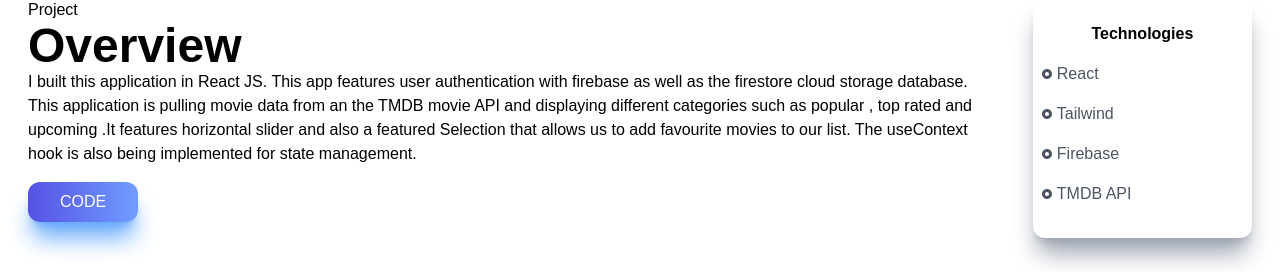
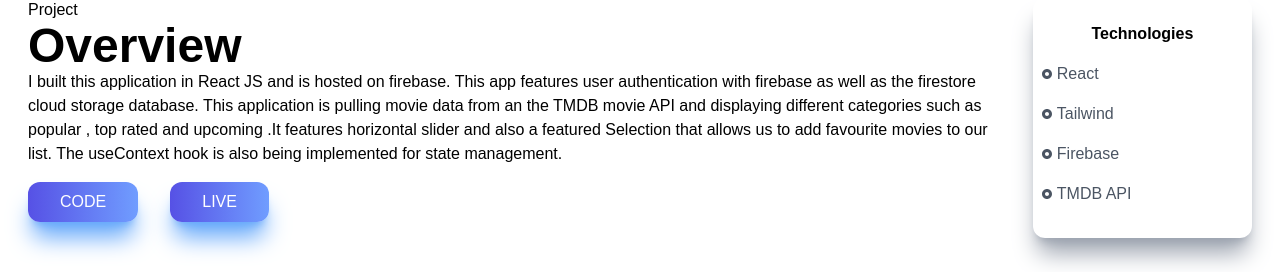
Before and after one commit to Sakshi-192000/portfolio, a Next.js app: page /Netflix in a window 1280 px wide. Shown: the part 386-658 px from the top of the page. Built offline with nearby package versions, Linux system fonts and the light colour scheme.

Commit message:
added deployment link

```diff
--- a/app/NavBar/NavBar.jsx
+++ b/app/NavBar/NavBar.jsx
@@ -74,8 +74,8 @@ const NavBar = () => {
 
             <div className="pt-16">
               <p className="uppercase text-rose-600 font-bold">Lets connect</p>
-              <div className="flex justify-between items-center my-4 w-full">
-                <div className="rounded-full shadow-lg shadow-gray-200 p-3 cursor-pointer hover:scale-105 ease-in duration-500">
+              <div className="flex justify-start items-center my-4 w-full">
+                <div className="rounded-full shadow-lg shadow-gray-200 p-3 cursor-pointer hover:scale-105 ease-in duration-500 mr-8">
                   <a
                     href={
                       "https://www.linkedin.com/in/sakshi-ranglani-5b51b2192"
@@ -85,15 +85,10 @@ const NavBar = () => {
                     <FaLinkedin />
                   </a>
                 </div>
-                <div className="rounded-full shadow-lg shadow-gray-200 p-3 cursor-pointer hover:scale-105 ease-in duration-500">
+                <div className="rounded-full shadow-lg shadow-gray-200 p-3 cursor-pointer hover:scale-105 ease-in duration-500 ml-8">
                   <a href={"https://github.com/Sakshi-192000"} target="_blank">
                     <FaGithub />
                   </a>
-                </div>
-                <div className="rounded-full shadow-lg shadow-gray-200 p-3 cursor-pointer hover:scale-105 ease-in duration-500">
-                  <Link href={"/"}>
-                    <AiOutlineMail />
-                  </Link>
                 </div>
               </div>
             </div>
--- a/app/Netflix/page.js
+++ b/app/Netflix/page.js
@@ -26,7 +26,7 @@ const page = () => {
           <p>Project</p>
           <h2>Overview</h2>
           <p>
-            I built this application in React JS.
+            I built this application in React JS and is hosted on firebase.
             This app features user authentication with firebase as well as the
             firestore cloud storage database. This application is pulling movie
             data from an the TMDB movie API and displaying different categories
@@ -41,6 +41,13 @@ const page = () => {
             rel='noreferrer'
           >
             <button className='px-8 py-2 mt-4 mr-8'>Code</button>
+          </a>
+          <a
+            href='https://react-netflix-3b3ed.web.app/'
+            target='_blank'
+            rel='noreferrer'
+          >
+            <button className='px-8 py-2 mt-4 mr-8'>Live</button>
           </a>
 
         </div>
```
Also changed, not shown: app/Projects/ProjectItem.jsx (line endings or trailing spaces).
